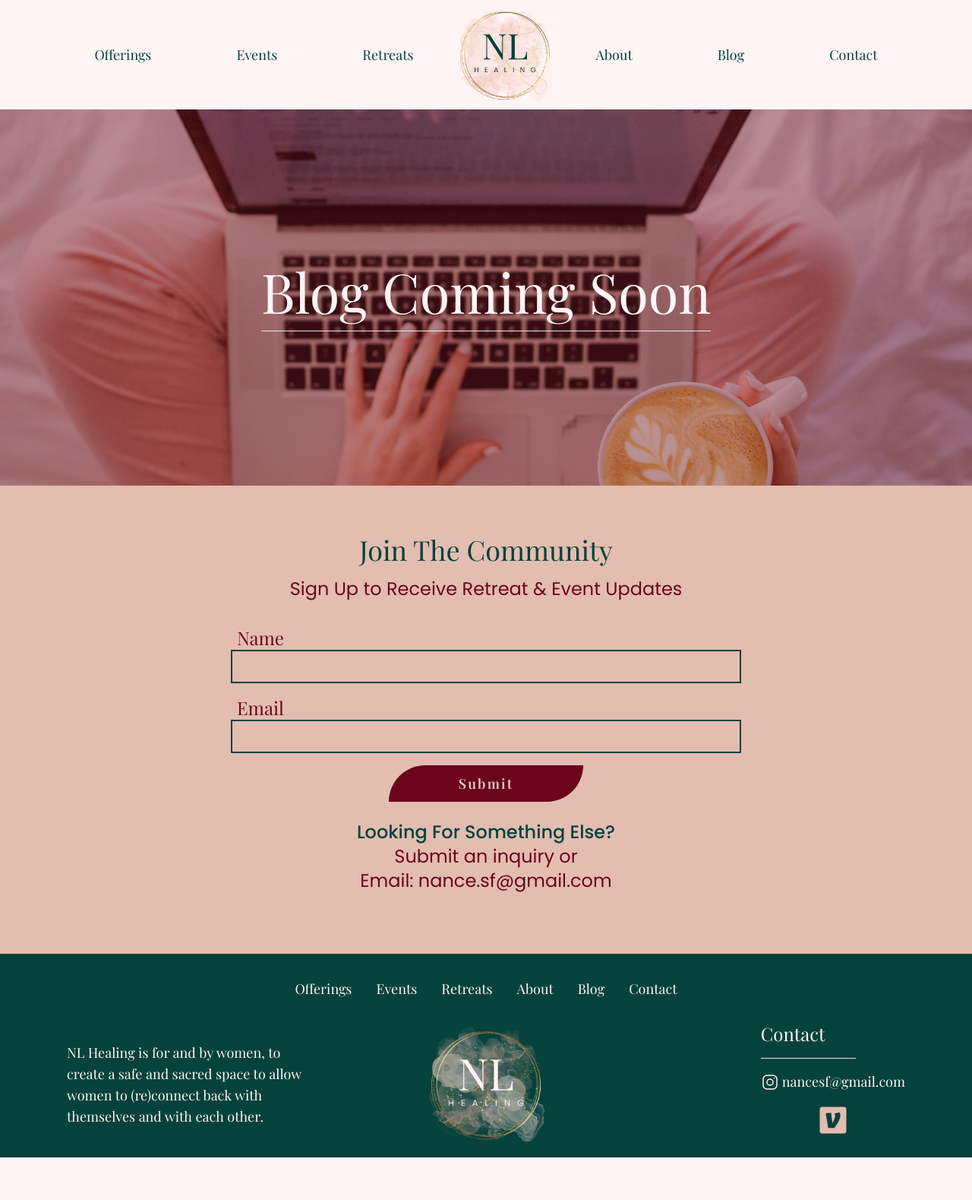
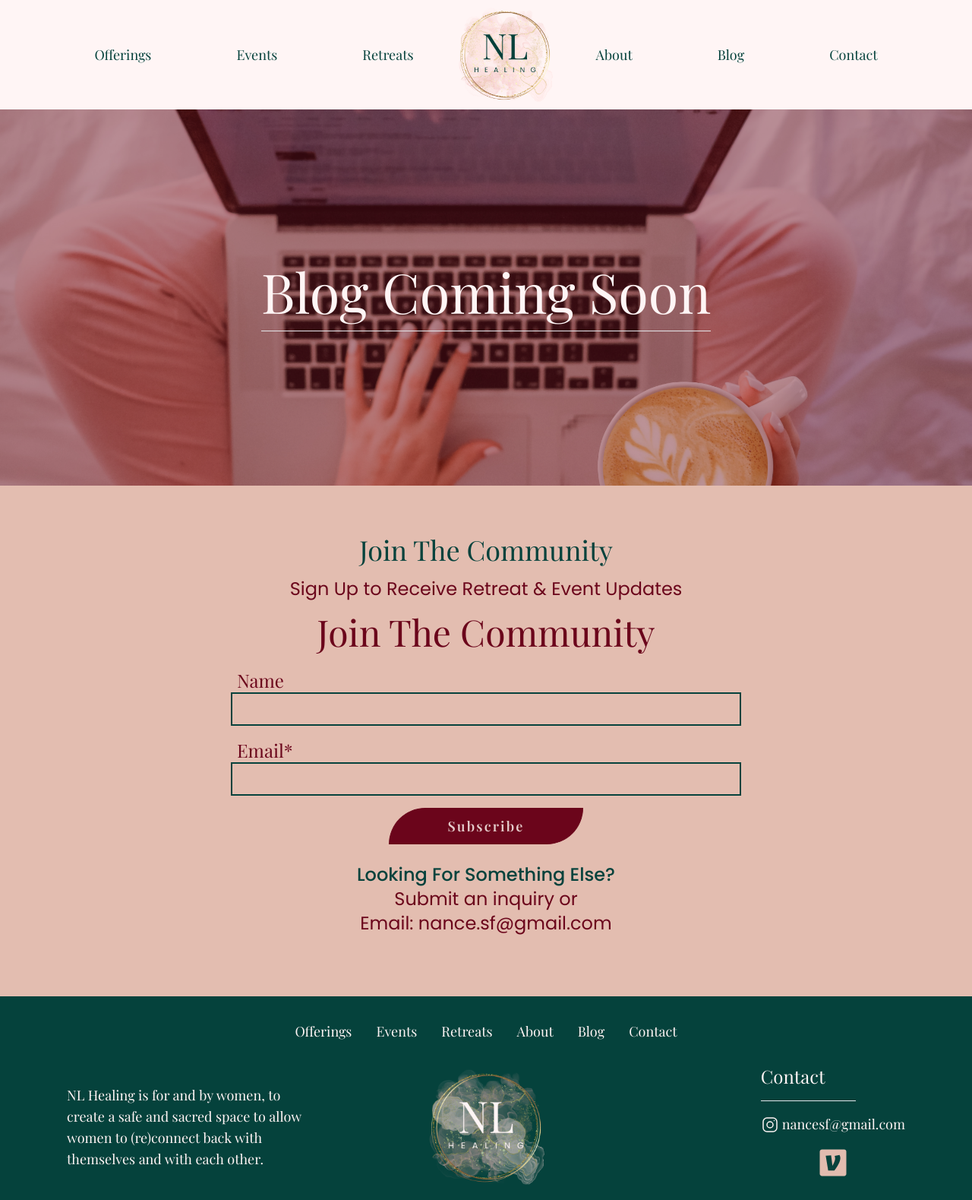
Before and after one commit to ViaSana/nl-healing, a Jekyll site: the page built from blog.html, in a window 1280 px wide. Shown: the whole page at 76% size. Built offline with Jekyll 4.4.1, drawn with Linux system fonts in a browser that asks for light colours; some web fonts are replaced; a style sheet for code colours, icons or effects is not loaded; before the commit the page ends 1523 px from its top, so only the background shows below that.

Commit message:
add/mailchimp form
integrated with Nance's Mailchimp

```diff
--- /dev/null
+++ b/_includes/contact-MC_form.html
@@ -0,0 +1,34 @@
+<!-- include MC_form -->
+<div id="mc_embed_shell">
+    <div id="mc_embed_signup">
+        <form action="https://gmail.us21.list-manage.com/subscribe/post?u=692461eab9f18fe15f5820a9a&amp;id=b2ee49d941&amp;f_id=00c2fae6f0" method="post" id="mc-embedded-subscribe-form" name="mc-embedded-subscribe-form" class="grid max-w-2xl pt-4 mx-auto text-left validate" target="_self" novalidate="">
+
+            <!-- <div id="mc_embed_signup_scroll"> -->
+                <!-- <div class="indicates-required"><span class="asterisk">*</span> indicates required</div> -->
+
+                <!--------- Name -------->
+                <!-- <div class="mc-field-group"> -->
+                    <label for="mce-FNAME" class="ml-2 font-serif text-2xl capitalize">Name </label>
+                    <input type="text" name="FNAME" class="p-2 mb-4 bg-transparent border-2 border-secondary text" id="mce-FNAME" value="">
+                <!-- </div> -->
+
+                <!------- Email -------->
+                <!-- <div class="mc-field-group"> -->
+                    <label for="mce-EMAIL" class="ml-2 font-serif text-2xl capitalize">Email<span class="asterisk">*</span></label>
+                    <input type="email" name="EMAIL" class="p-2 mb-4 bg-transparent border-2 required email border-secondary" id="mce-EMAIL" required="" value="">
+                <!-- </div> -->
+
+                <div id="mce-responses" class="clear">
+                    <div class="response" id="mce-error-response" style="display: none;"></div>
+                    <div class="response" id="mce-success-response" style="display: none;"></div>
+                </div>
+                <!-- Hidden Input for Spambots -->
+                <div aria-hidden="true" style="position: absolute; left: -5000px;"><input type="text" name="b_692461eab9f18fe15f5820a9a_b2ee49d941" tabindex="-1" value=""></div>
+
+                <div class="text-center clear">
+                    <input type="submit" name="subscribe" id="mc-embedded-subscribe" class="btn btn-accent btn-wide" value="Subscribe">
+                </div>
+            <!-- </div> -->
+        </form>
+    </div>
+</div>
--- a/_includes/site_footer.html
+++ b/_includes/site_footer.html
@@ -3,20 +3,11 @@
   <h6 class="editable">
       Sign Up to Receive Retreat &amp; Event Updates
   </h6>
-  <form class="grid max-w-2xl pt-4 mx-auto text-left" method="post" action="#">
-    <!--------- Name -------->
-    <label for="name" class="ml-2 font-serif text-2xl capitalize"> Name </label>
-    <input type="text" id="name" name="name" class="p-2 mb-4 bg-transparent border-2 border-secondary" />
 
-    <!------- Email -------->
-    <label for="email" class="ml-2 font-serif text-2xl capitalize"> Email </label>
-    <input type="email" id="email" name="email" class="p-2 mb-4 bg-transparent border-2 border-secondary" />
+  <h2>Join the Community</h2>
 
-    <input type="hidden" name="inbox_key" value="footer-contact_form" />
-    <input type="text" name="_gotcha" style="display: none;" />
+  {% include contact-MC_form.html %}
 
-    <div class="text-center"> <input class="btn btn-accent btn-wide" type="submit" value="Submit" id="submitBtn" /> </div>
-  </form>
   <div class="pt-6">
       <h5 class="font-sans font-medium capitalize editable">Looking for something else? </h5>
       <h6 class="editable"> Submit an inquiry or <br />
--- a/assets/css/output-style.css
+++ b/assets/css/output-style.css
@@ -2729,6 +2729,9 @@ img {
 .shrink-0 {
   flex-shrink: 0;
 }
+.transform {
+  transform: translate(var(--tw-translate-x), var(--tw-translate-y)) rotate(var(--tw-rotate)) skewX(var(--tw-skew-x)) skewY(var(--tw-skew-y)) scaleX(var(--tw-scale-x)) scaleY(var(--tw-scale-y));
+}
 .resize {
   resize: both;
 }
@@ -3044,11 +3047,17 @@ img {
 .uppercase {
   text-transform: uppercase;
 }
+.lowercase {
+  text-transform: lowercase;
+}
 .capitalize {
   text-transform: capitalize;
 }
 .normal-case {
   text-transform: none;
+}
+.italic {
+  font-style: italic;
 }
 .leading-snug {
   line-height: 1.375;
```
